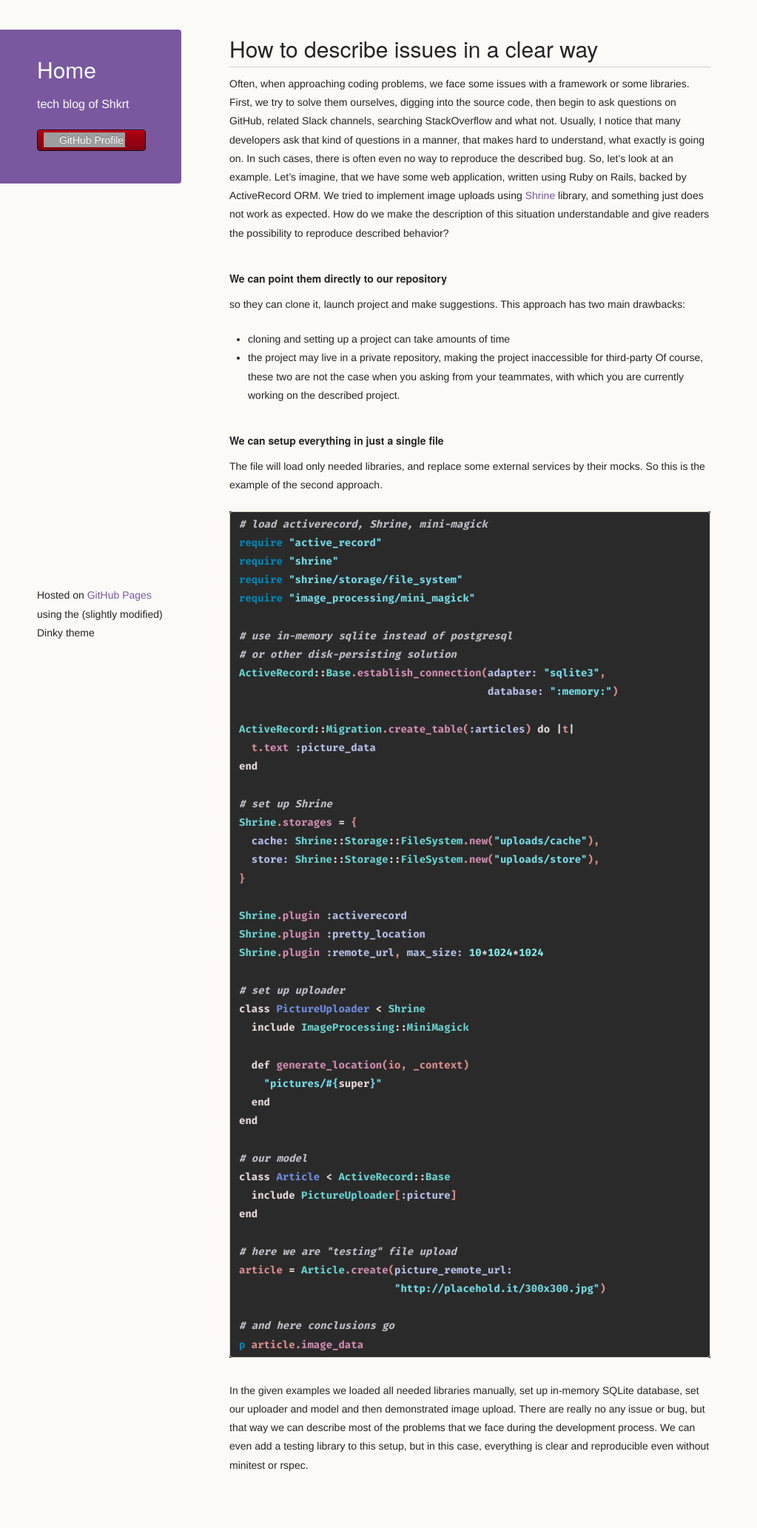
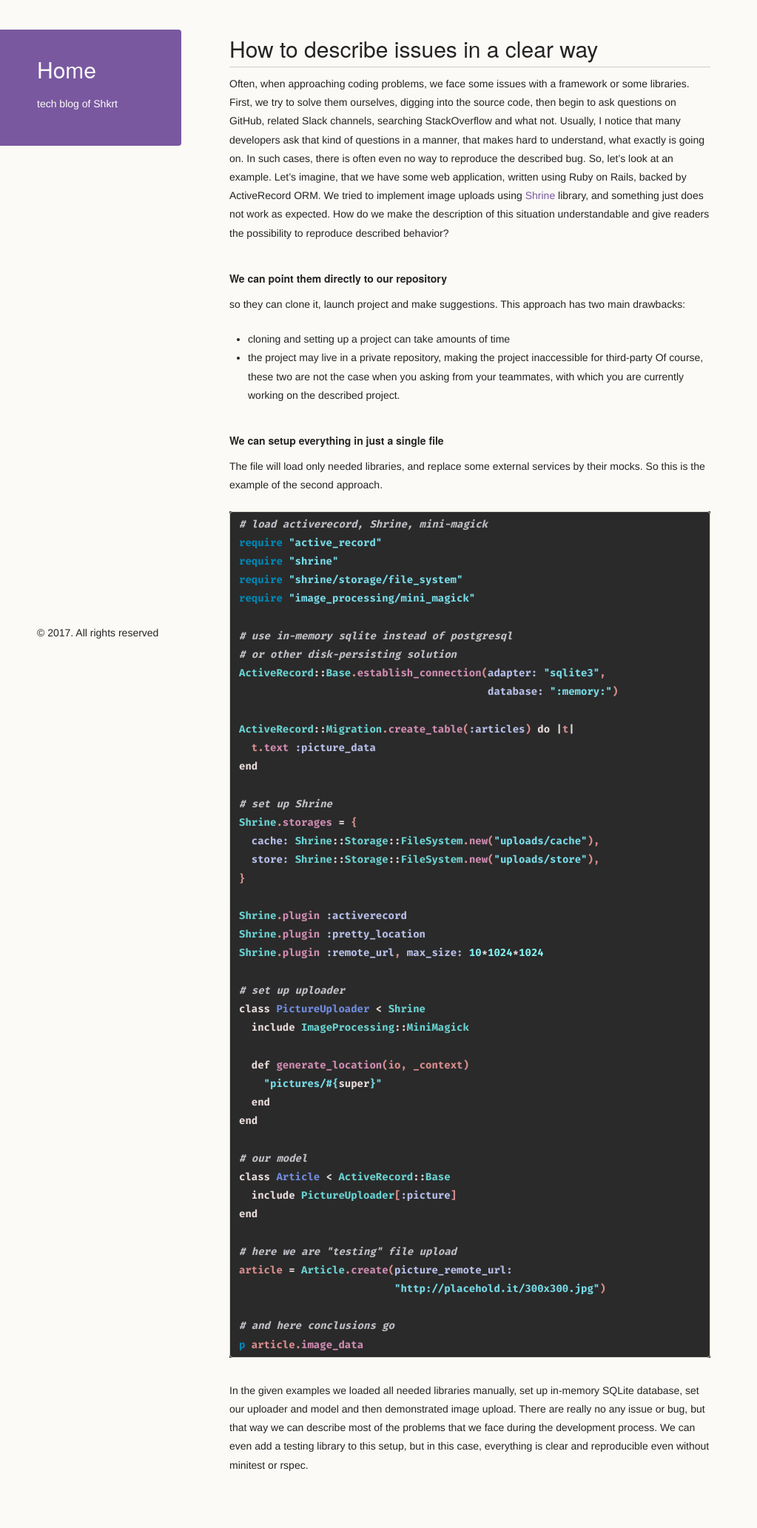
Before and after one commit to shkrt/Shkrt.github.io, a Jekyll site: the page built from _posts/2017-10-02-howto-describe-issues.md, in a window 1280 px wide. Shown: the whole page at 74% size, without its empty margins (0-1023 px from the left). Built offline with Jekyll 4.4.1, drawn with Linux system fonts in a browser that asks for light colours; a script that is not in the unit is left out; grey boxes are pictures that could not be loaded.

Commit message:
remove github button and theme reference

```diff
--- a/_layouts/default.html
+++ b/_layouts/default.html
@@ -17,7 +17,7 @@
     <div class="wrapper">
       <header>
         <h1 class="header"><a href="/">Home</a></h1>
-        <p class="header">tech blog of <a href = "https://github.com/Shkrt" target="blank">Shkrt</a></p>
+        <p><small>tech blog of <a href = "https://github.com/Shkrt" target="blank">Shkrt</a></small></p>
 
         <ul>
           {% if site.show_downloads %}
@@ -26,11 +26,6 @@
           {% endif %}
         </ul>
 
-        {% if site.github.is_user_page %}
-          <ul>
-            <li><a class="buttons github" href="{{ site.github.owner_url }}">GitHub Profile</a></li>
-          </ul>
-        {% endif %}
       </header>
 
       <section>
@@ -38,7 +33,7 @@
       </section>
 
       <footer>
-        <p><small>Hosted on <a href="https://pages.github.com">GitHub Pages</a> using the (slightly modified) Dinky theme</small></p>
+        <p><small>© 2017. All rights reserved</small></p>
       </footer>
     </div>
     <!--[if !IE]><script>fixScale(document);</script><![endif]-->
```
